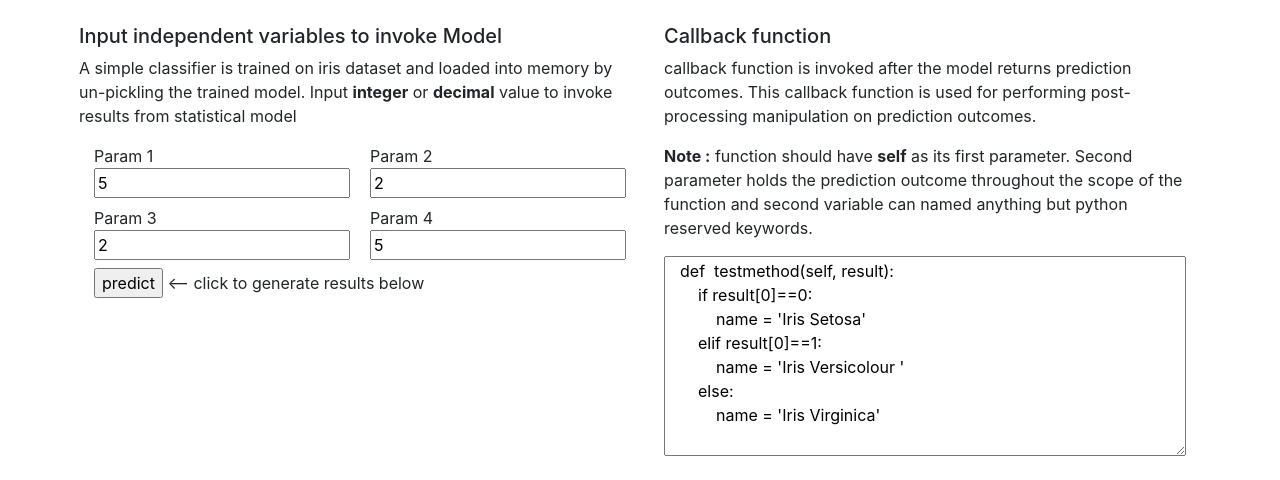
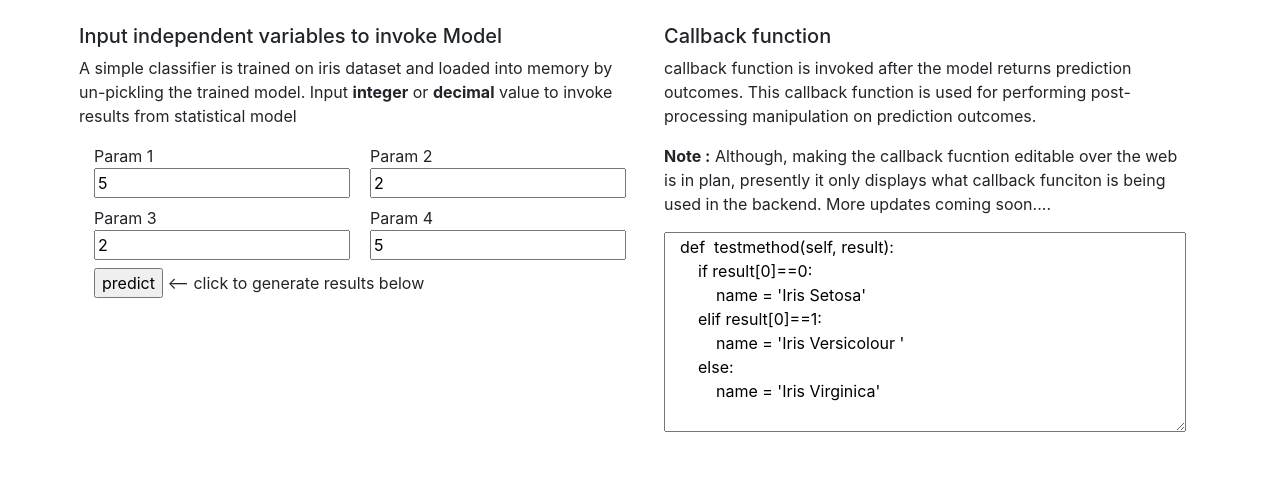
Before and after one commit to leninposham/CloudIntel, a Django app: page / in a window 1280 px wide. Shown: the part 16-496 px from the top of the page. Run offline with Django 3.2, Linux system fonts and the light colour scheme; parts of the project's set-up code (start-up, migrations or seed data) failed here and were passed over; some libraries are stand-ins or nearby versions.

Commit message:
disabling the callback edit option

```diff
--- a/CloudIntel/api/templates/api/apifrontend.html
+++ b/CloudIntel/api/templates/api/apifrontend.html
@@ -97,8 +97,8 @@
                                 </p>
                                 <p>
                                     <strong>Note :</strong>
-                                    function should have <strong>self</strong> as its first parameter. Second parameter holds the prediction outcome throughout the
-                                    scope of the function and second variable can named anything but python reserved keywords.
+                                    Although, making the callback fucntion editable over the web is in plan, presently it only displays what callback funciton
+                                    is being used in the backend. More updates coming soon....
                                 </p>
                                 <textarea class="col-md-12" id="callback" name="callback" style="height:200px;">{{ textcontent }}</textarea>
                         </div>
```
